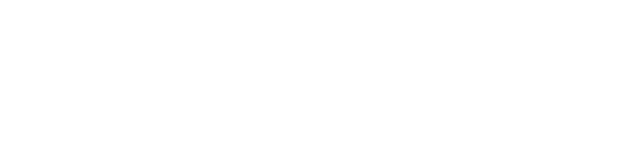
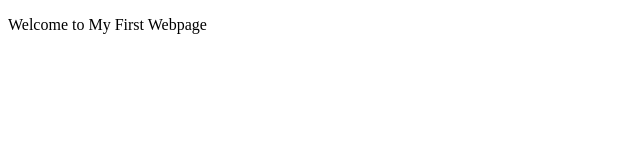
Before and after one commit to 144Sp24/ch1notes-IsabellaMills04, a plain HTML site: page plan.html in a window 1280 px wide. Shown: the whole page, without its empty margins (0-640 px from the left). Drawn offline with Linux system fonts and the light colour scheme.

Commit message:
Chapter 1 Notes

```diff
--- a/plan.html
+++ b/plan.html
@@ -1,9 +1,14 @@
 <!DOCTYPE html>
+
 <head>
-<title>Pacific Trails Resort</title>
-<meta charset="utf-8">
+    <title>My First Webpage</title>
+    <meta charset="utf-8">
 </head>
+
 <body>
 
+    <p>Welcome to My First Webpage</p>
+
 </body>
+
 </html>
```
Also changed, not shown: index.html (added, +14 -0 lines).
